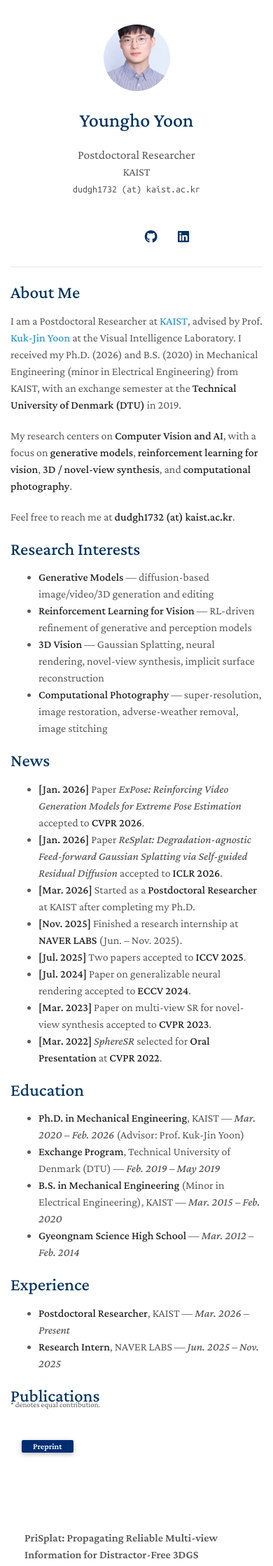
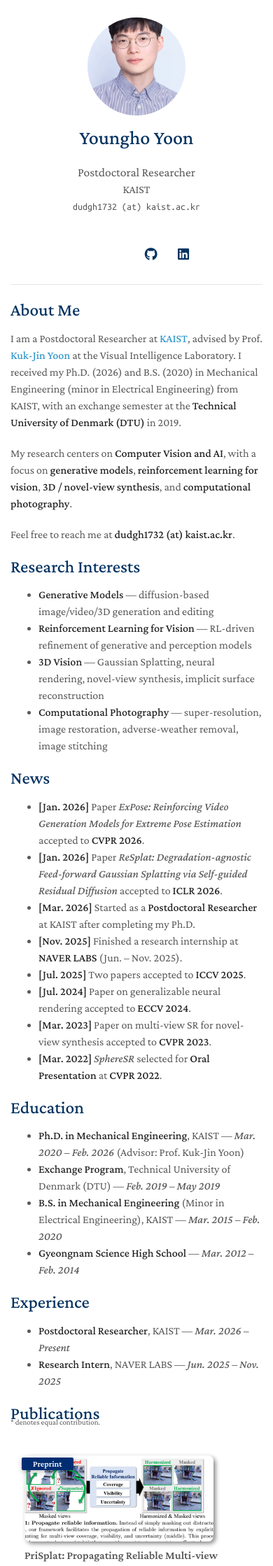
Before and after one commit to yh-yoon/yh-yoon.github.io, a Jekyll site: the page built from index.md, in a window 390 px wide. Shown: the top 2238 px of the page at 70% size. Built offline with Jekyll 4.4.1, drawn with Linux system fonts in a browser that asks for light colours; a style sheet for code colours, icons or effects is not loaded; our own code applies the rules of GitHub Pages for plain Markdown files.

Commit message:
Enlarge avatar; add teasers for remaining 7 papers; flatten Honors section
- Increase avatar width in header (~60% larger) across all breakpoints
- Add teaser images rendered from paper PDFs for PriSplat, ExPose,
  ReSplat, Stabilizing MTL, Decomp, S4T, Pixel-Wise Warping
- Remove 'Honors & Services' umbrella heading; promote subsections
  to top-level

```diff
--- a/_includes/services.md
+++ b/_includes/services.md
@@ -1,13 +1,11 @@
-<h2 id="honors-and-services" style="margin: 2px 0px -15px;">Honors &amp; Services</h2>
-
-<h3>Honors &amp; Awards</h3>
+<h2 id="honors-and-awards" style="margin: 2px 0px -15px;">Honors &amp; Awards</h2>
 <ul>
   <li>Encouragement Award, Best Paper Awards, IPIU 2023 (35th Workshop on Image Processing and Image Understanding).</li>
   <li>Dean's List, College of Engineering, KAIST — Spring 2017 &amp; Fall 2017.</li>
   <li>Outstanding Award, Department of Mechanical Engineering, KAIST, 2017.</li>
 </ul>
 
-<h3>Academic Services</h3>
+<h2 id="academic-services" style="margin: 2px 0px -15px;">Academic Services</h2>
 <ul>
   <li><strong>Conference Reviewer:</strong> CVPR, ICCV, ECCV, ICLR.</li>
   <li><strong>Journal Reviewer:</strong> IEEE TPAMI, IJCV.</li>
--- a/_sass/minimal-light-no-dark-mode.scss
+++ b/_sass/minimal-light-no-dark-mode.scss
@@ -169,8 +169,8 @@ papertitle {
 
       .image.avatar img {
         border-radius: 100%;
-        width: 45%;
-        padding: 20px;
+        width: 90%;
+        padding: 10px;
         // border: 1px solid #ddd;
         // padding: 3px;
         // box-shadow: 0 -1px 5px 1px rgba(200, 200, 200, 0.3);
@@ -178,7 +178,7 @@ papertitle {
 
     #header .image.avatar {
       margin: 0 0 1em 0;
-      width: 8.00em;
+      width: 13em;
     }
 
 h3, h4, h5, h6 {
@@ -421,8 +421,8 @@ footer {
 
    .image.avatar img {
         border-radius: 100%;
-        width: 117px;
-        padding:20px;
+        width: 180px;
+        padding:10px;
       }
   #head1o2 {
     visibility: hidden;
@@ -477,8 +477,8 @@ footer {
 
   .image.avatar img {
       border-radius: 100%;
-      width: 95px;
-      padding:20px;
+      width: 140px;
+      padding:10px;
   }
   #head1o2 {
     visibility: hidden;
--- a/_sass/minimal-light.scss
+++ b/_sass/minimal-light.scss
@@ -216,8 +216,8 @@ papertitle {
 
       .image.avatar img {
         border-radius: 100%;
-        width: 45%;
-        padding: 20px;
+        width: 90%;
+        padding: 10px;
         // border: 1px solid #ddd;
         // padding: 3px;
         // box-shadow: 0 -1px 5px 1px rgba(200, 200, 200, 0.3);
@@ -225,7 +225,7 @@ papertitle {
 
     #header .image.avatar {
       margin: 0 0 1em 0;
-      width: 8.00em;
+      width: 13em;
     }
 
 h3, h4, h5, h6 {
@@ -500,8 +500,8 @@ footer {
 
    .image.avatar img {
         border-radius: 100%;
-        width: 117px;
-        padding:20px;
+        width: 180px;
+        padding:10px;
       }
   #head1o2 {
     visibility: hidden;
@@ -556,8 +556,8 @@ footer {
 
   .image.avatar img {
       border-radius: 100%;
-      width: 95px;
-      padding:20px;
+      width: 140px;
+      padding:10px;
   }
   #head1o2 {
     visibility: hidden;
```
Also changed, not shown: _data/publications.yml (+7 -0 lines), assets/img/teaser_decomp.png (added), assets/img/teaser_expose.png (added), assets/img/teaser_pixelwise.png (added), assets/img/teaser_prisplat.png (added), assets/img/teaser_resplat.png (added), assets/img/teaser_s4t.png (added), assets/img/teaser_stabilizing.png (added).
